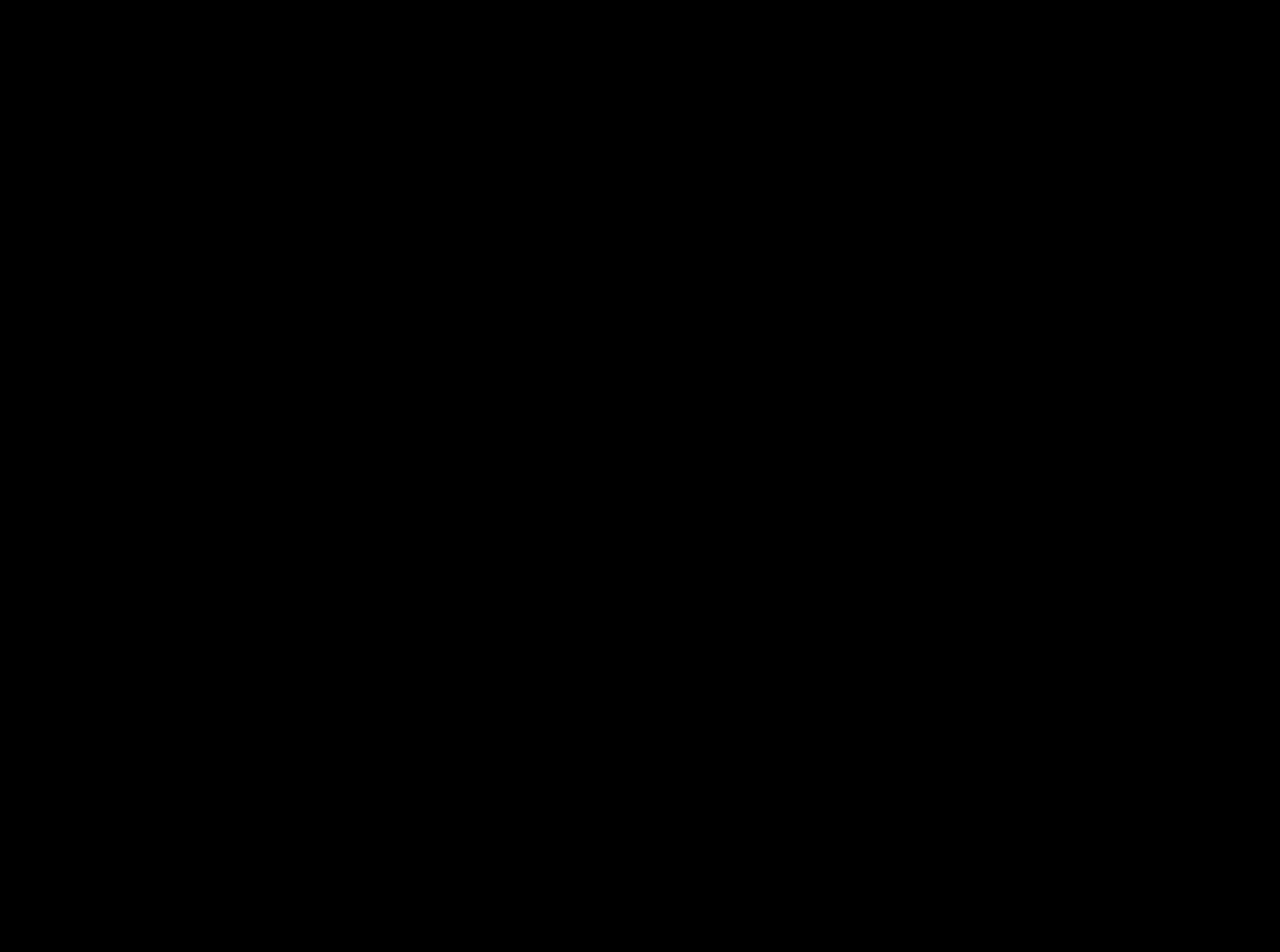
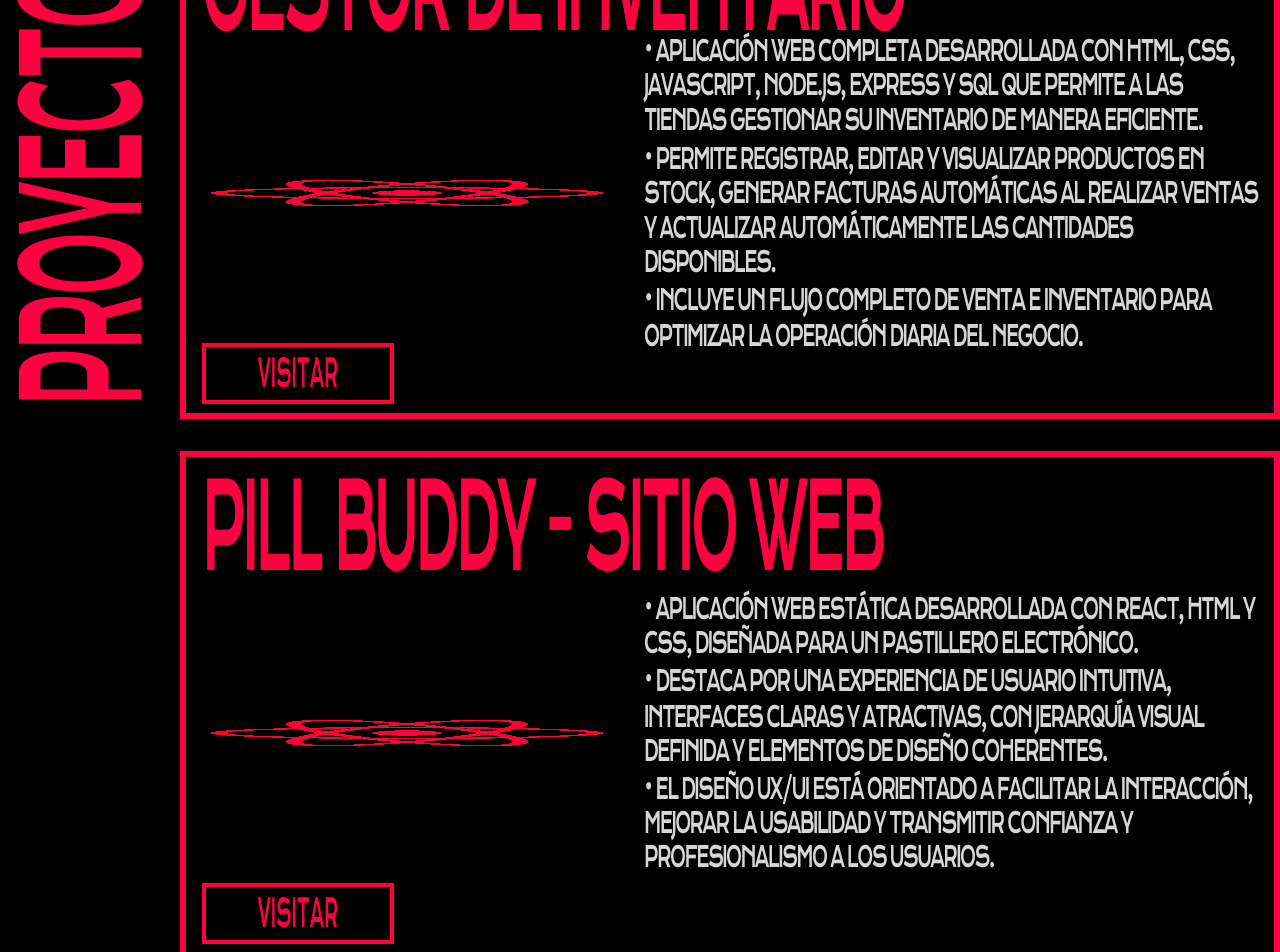
Before and after one commit to carlosegueda/portfolio, a React (Vite) app in the folder frontend/: page /projects in a window 1280 px wide. Shown: the part 200-1152 px from the top of the page. Before the commit the page ends 813 px from the top, so only its background shows below. Built offline with nearby package versions, Linux system fonts and the light colour scheme.

Commit message:
proyectos added

```diff
--- a/frontend/src/css/contact.css
+++ b/frontend/src/css/contact.css
@@ -23,15 +23,16 @@
 }
 
 .tituloContacto {
+  position: sticky;
   width: 13%;
   height: 10%;
-  margin-top: 13.8rem;
+  margin-top: 13.9rem;
 }
 
 .tituloContacto > h1 {
-  font-size: 1.75rem;
+  font-size: 1.85rem;
   letter-spacing: -0.1rem;
-  transform: rotate(270deg) scaleY(2);
+  transform: rotate(270deg) scaleY(2.5);
 }
 
 .sendMsj {
@@ -68,7 +69,7 @@
   margin-top: 0.9rem;
   background-color: var(--colorter);
   border: none;
-  transition: all 0.1s ease;
+  transition: all 0.3s ease;
 }
 
 .inputGroup input:hover {
@@ -106,6 +107,7 @@
   width: 11rem;
   background-color: var(--colorter);
   border: none;
+  transition: all 0.3s ease;
 }
 
 .inputGroupMsj textarea:hover {
@@ -165,9 +167,9 @@
   gap: 1rem;
 }
 
-
 .redes div img {
   height: 3rem;
+  transition: all 0.3s ease;
 }
 
 .contactMe h2 {
@@ -188,31 +190,14 @@
   align-items: center;
   cursor: pointer;
   justify-content: center;
+  background: #000000;
   border: 4px solid var(--colorsec);
   height: 4rem;
   width: 4rem;
-  pointer-events: auto;
+  transition: all 0.3s ease;
 }
 
-.redes div.active {
-  position: absolute;
-  display: grid;
-  align-items: start;
-  padding: 0;
-  top: 7.4rem;
-  left: 29.6rem;
-  width: 9.8rem;
-  height: 9rem;
-  z-index: 10;
-  pointer-events: auto;
+.redes div:hover{
+  background-color: var(--colorsec);
+  transform: scale(1.2);
 }
-
-.redes.active div .boton{
-  background-color: red;
-}
-
-.redes div.hidden {
-  transform: scale(0);
-  opacity: 0;
-  pointer-events: none;
-}
--- a/frontend/src/css/projects.css
+++ b/frontend/src/css/projects.css
@@ -0,0 +1,121 @@
+body.dark-mode {
+  --colormain: #ff0040;
+  --colorsec: #000000;
+  --colorsec2: #35051e;
+  --colormain2: #b31164;
+  --colorter: #d6d6d6;
+}
+
+body {
+  --colormain: #000000;
+  --colorsec: #ff0040;
+  --colorsec2: #b31164;
+  --colormain2: #35051e;
+  --colorter: #d6d6d6;
+}
+
+.panelProy {
+  display: flex;
+  width: 40rem;
+  margin-top: 2.8rem;
+}
+
+.tituloProy {
+  position: fixed;
+  width: 13%;
+  height: 10%;
+  margin-top: 11.9rem;
+}
+
+.base {
+  position: sticky;
+  width: 13%;
+  height: 30rem;
+}
+
+.tituloProy > h1 {
+  font-size: 2rem;
+  letter-spacing: -0.1rem;
+  transform: rotate(270deg) scaleY(2.5);
+  margin: 0;
+}
+
+.proyectos {
+  display: flex;
+  flex-direction: column;
+  justify-content: start;
+  align-items: center;
+  margin-top: 0.5rem;
+  margin-left: 0.5rem;
+  gap: 1rem;
+}
+
+.proyectos .proyecto1,
+.proyectos .proyecto2,
+.proyectos .proyecto3 {
+  padding: 0.5rem;
+  width: 33rem;
+  height: 14.5rem;
+  border: 6px solid var(--colorsec);
+  display: flex;
+  flex-direction: column;
+  align-items: start;
+}
+
+.infoProy {
+  display: flex;
+  align-items: center;
+  justify-content: center;
+  gap: 1rem;
+  width: 100%;
+  height: 80%;
+}
+.infoProy img {
+  height: 1rem;
+  width: 40%;
+}
+
+.infoProy p {
+  text-align: start;
+  font-size: 0.5rem;
+  letter-spacing: -0.05rem;
+  line-height: 0.6rem;
+  transform: scaleY(1.8);
+  color: var(--colorter);
+  margin: 0;
+  width: 60%;
+}
+
+.espacio {
+    display: block;
+    height: 2px; /* espacio deseado */
+  }
+
+.links {
+  display: flex;
+  align-items: center;
+  justify-content: start;
+  gap: 1rem;
+  width: 100%;
+  height: 10%;
+}
+.links button{
+    background-color: var(--colormain);
+    border: 4px solid var(--colorsec);
+    width:  6rem;
+    cursor: pointer;
+}
+
+.links button h3{
+    font-family: "Krona One", sans-serif;
+    color: var(--colorsec);
+    transform: scaleY(2.5);
+}
+
+.proyecto1 h1,.proyecto2 h1,.proyecto3 h1 {
+  font-size: 1.5rem;
+  letter-spacing: -0.1rem;
+  margin: 0.5rem 0 0.5rem 0;
+  transform: scaleY(2.5);
+
+}
--- a/frontend/src/css/tecnos.css
+++ b/frontend/src/css/tecnos.css
@@ -32,7 +32,7 @@
 .tituloTecno h1 {
   font-size: 1.75rem;
   letter-spacing: -0.1rem;
-  transform: rotate(270deg) scaleY(2);
+  transform: rotate(270deg) scaleY(2.5);
 }
 .tecno-container {
   width: 80%;
--- a/frontend/src/paginas/contact.jsx
+++ b/frontend/src/paginas/contact.jsx
@@ -54,19 +54,7 @@
       });
   };
 
-  const [activeIndex, setActiveIndex] = useState(null);
 
-  const handleMouseDown = (index) => {
-    setActiveIndex(index);
-
-    // Escuchar cuando se suelte el mouse en cualquier parte
-    const handleMouseUp = () => {
-      setActiveIndex(null);
-      window.removeEventListener("mouseup", handleMouseUp); // limpiar listener
-    };
-
-    window.addEventListener("mouseup", handleMouseUp);
-  };
 
   return (
     <>
@@ -136,11 +124,7 @@
               >
                 <div
                   key={num}
-                  className={`red ${activeIndex === num ? "active" : ""} ${
-                    activeIndex !== null && activeIndex !== num ? "hidden" : ""
-                  }`}
-                  onMouseEnter={() => handleMouseDown(num)} // cuando pasas el mouse
-                  onMouseLeave={() => setActiveIndex(null)}
+                  className="redes4"
                 >
                   <img src={imagenesList[num - 1]} className="logo" />
                 </div>
@@ -149,7 +133,7 @@
           </div>
         </div>
       </div>
-      <div></div>
+
     </>
   );
 }
--- a/frontend/src/paginas/projects.jsx
+++ b/frontend/src/paginas/projects.jsx
@@ -3,11 +3,82 @@
 import "../css/projects.css";
 
 export default function PaginaProyectos() {
-
   return (
     <>
       <Navbar />
-
+      <div className="panelProy">
+        <div className="base"></div>
+        <div className="tituloProy">
+          <h1>PROYECTOS</h1>
+        </div>
+        <div className="proyectos">
+          <div className="proyecto1">
+            <h1>GESTOR DE INVENTARIO</h1>
+            <div className="infoProy">
+              <img src="reactR.png" />{" "}
+              <p>
+                • APLICACIÓN WEB COMPLETA DESARROLLADA CON HTML, CSS,
+                JAVASCRIPT, NODE.JS, EXPRESS Y SQL QUE PERMITE A LAS TIENDAS
+                GESTIONAR SU INVENTARIO DE MANERA EFICIENTE.
+                <span class="espacio"></span>• PERMITE REGISTRAR, EDITAR Y
+                VISUALIZAR PRODUCTOS EN STOCK, GENERAR FACTURAS AUTOMÁTICAS AL
+                REALIZAR VENTAS Y ACTUALIZAR AUTOMÁTICAMENTE LAS CANTIDADES
+                DISPONIBLES.
+                <span class="espacio"></span>• INCLUYE UN FLUJO COMPLETO DE
+                VENTA E INVENTARIO PARA OPTIMIZAR LA OPERACIÓN DIARIA DEL
+                NEGOCIO.
+              </p>
+            </div>
+            <div className="links">
+              <button>
+                <h3>VISITAR</h3>
+              </button>
+            </div>
+          </div>
+          <div className="proyecto2">
+            <h1>PILL BUDDY - SITIO WEB</h1>
+            <div className="infoProy">
+              <img src="reactR.png" />{" "}
+              <p>
+                • APLICACIÓN WEB ESTÁTICA DESARROLLADA CON REACT, HTML Y CSS,
+                DISEÑADA PARA UN PASTILLERO ELECTRÓNICO.
+                <span class="espacio"></span>• DESTACA POR UNA EXPERIENCIA DE
+                USUARIO INTUITIVA, INTERFACES CLARAS Y ATRACTIVAS, CON JERARQUÍA
+                VISUAL DEFINIDA Y ELEMENTOS DE DISEÑO COHERENTES.
+                <span class="espacio"></span>• EL DISEÑO UX/UI ESTÁ ORIENTADO A
+                FACILITAR LA INTERACCIÓN, MEJORAR LA USABILIDAD Y TRANSMITIR
+                CONFIANZA Y PROFESIONALISMO A LOS USUARIOS.
+              </p>
+            </div>
+            <div className="links">
+              <button>
+                <h3>VISITAR</h3>
+              </button>
+            </div>
+          </div>
+          <div className="proyecto3">
+            <h1>PROYECTO 3 - NO SE AUN</h1>
+            <div className="infoProy">
+              <img src="reactR.png" />{" "}
+              <p>
+                • APLICACIÓN WEB ESTÁTICA DESARROLLADA CON REACT, HTML Y CSS,
+                DISEÑADA PARA UN PASTILLERO ELECTRÓNICO.
+                <span class="espacio"></span>• DESTACA POR UNA EXPERIENCIA DE
+                USUARIO INTUITIVA, INTERFACES CLARAS Y ATRACTIVAS, CON JERARQUÍA
+                VISUAL DEFINIDA Y ELEMENTOS DE DISEÑO COHERENTES.
+                <span class="espacio"></span>• EL DISEÑO UX/UI ESTÁ ORIENTADO A
+                FACILITAR LA INTERACCIÓN, MEJORAR LA USABILIDAD Y TRANSMITIR
+                CONFIANZA Y PROFESIONALISMO A LOS USUARIOS.
+              </p>
+            </div>
+            <div className="links">
+              <button>
+                <h3>VISITAR</h3>
+              </button>
+            </div>
+          </div>
+        </div>
+      </div>
     </>
   );
 }
```
